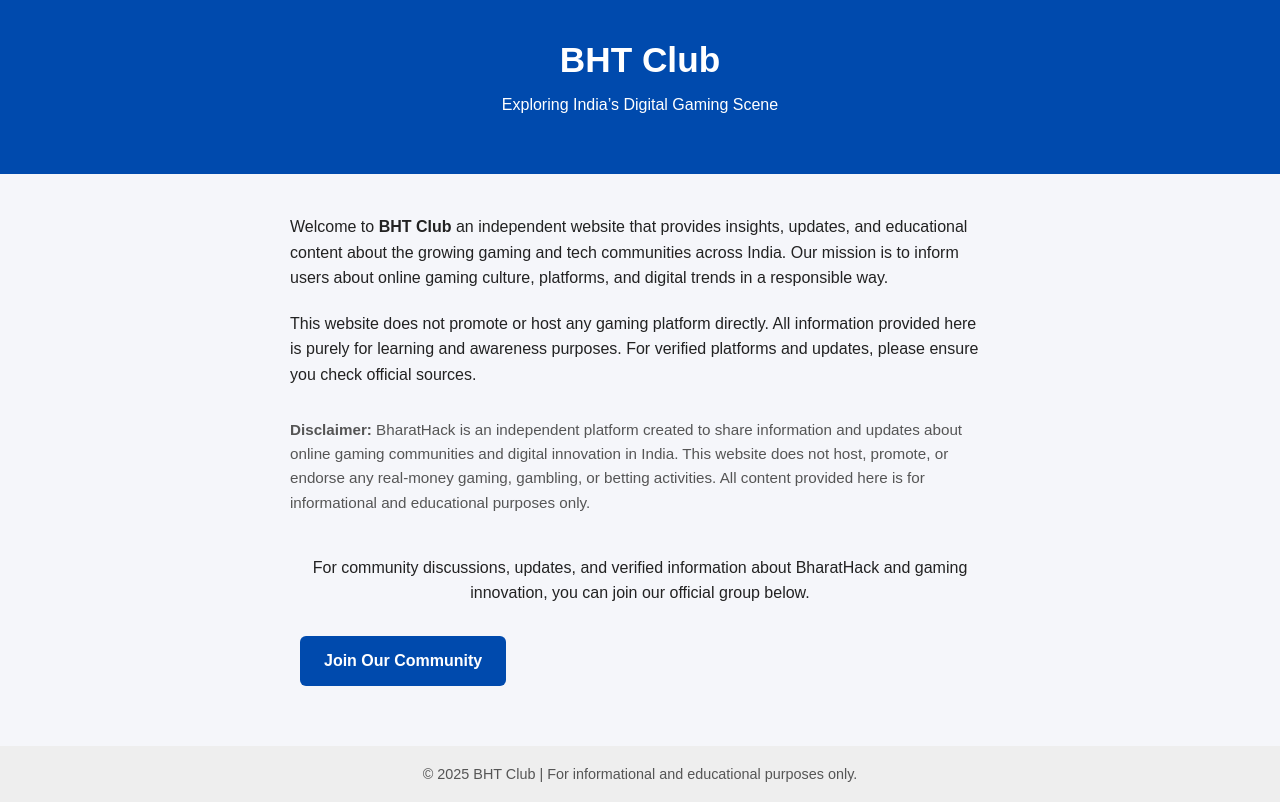
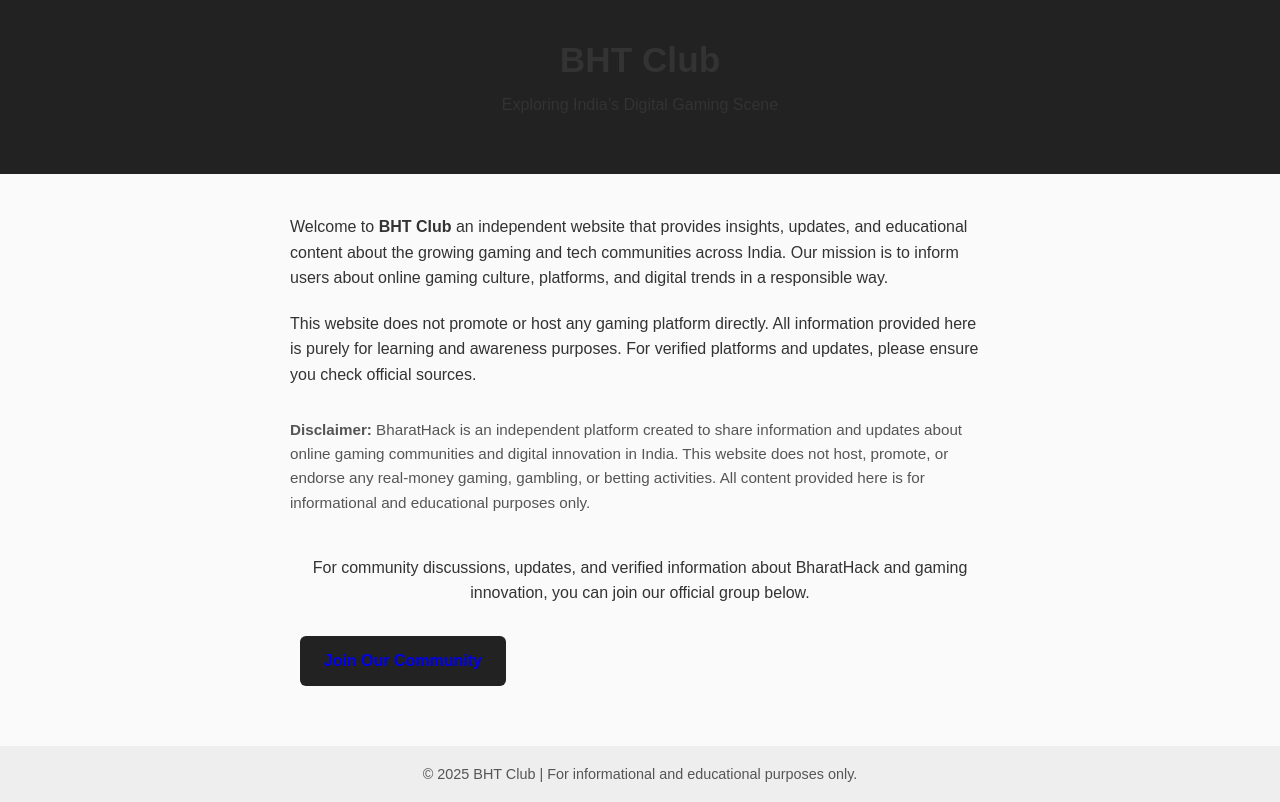
Before and after one commit to bhtclubss/bharathack-landing, a plain HTML site: page index.html in a window 1280 px wide. Drawn offline with Linux system fonts and the light colour scheme.

Commit message:
Update index.html

```diff
--- a/index.html
+++ b/index.html
@@ -9,13 +9,13 @@
       margin: 0;
       padding: 0;
       font-family: "Poppins", Arial, sans-serif;
-      background: #f5f6fa;
-      color: #222;
+      background: #fafafa;
+      color: #333;
       text-align: center;
     }
     header {
-      background: #004aad;
-      color: white;
+      background: #222;
+      color: fff;
       padding: 40px 20px;
     }
     h1 {
@@ -40,16 +40,16 @@
     a.button {
       display: inline-block;
       text-decoration: none;
-      color: white;
-      background: #004aad;
+      color: fff;
+      background: #222;
       padding: 12px 24px;
       border-radius: 6px;
       margin: 10px;
-      font-weight: 600;
+      font-weight: bold;
       transition: background 0.3s ease;
     }
     a.button:hover {
-      background: #003580;
+      background: #e13333;
     }
     footer {
       background: #eee;
```
